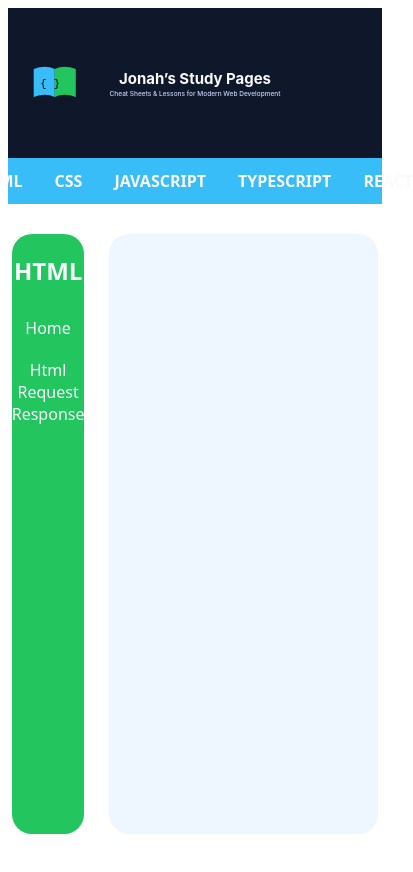
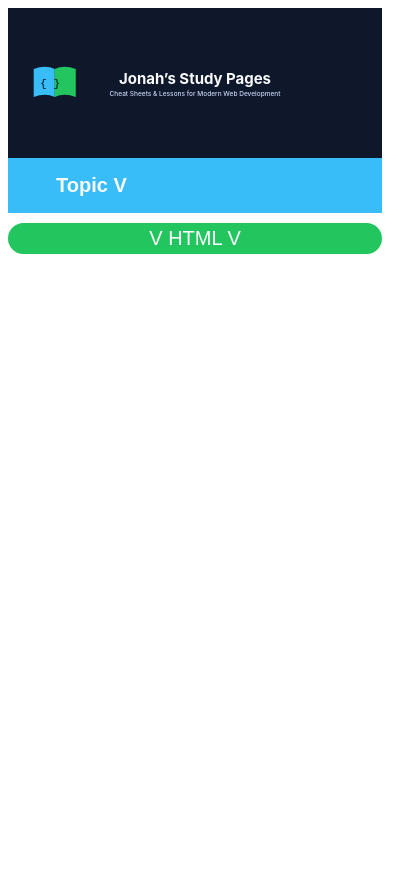
Before and after one commit to Jonah314/Jonah-sStudyPages, a React (Vite) app: page / in a window 390 px wide. Shown: the whole page, 413 px wide, since content can reach past the window. After the commit the page ends 844 px from the top, so only its background shows below. Built offline with nearby package versions, Linux system fonts and the light colour scheme.

Commit message:
Implement responsive dropdown menus for navigation in LeftNavBar and TopNavbar components

```diff
--- a/src/Components/core/LeftNavbar.jsx
+++ b/src/Components/core/LeftNavbar.jsx
@@ -1,10 +1,13 @@
 import React from "react";
 import { NavLink, useParams } from "react-router-dom";
 import "../../Styles/leftNavbarCSS.css";
+import {useState} from 'react';
 
 
 
 function LeftNavBar(props) {
+  const [isDropdownOpen, setIsDropdownOpen] = useState(false);
+
   const pagesByTopic = {
   HTML: [
 
@@ -49,6 +52,7 @@ function LeftNavBar(props) {
 
   const handleSelectPage = (value) => {
     props.pageLinks(value);
+    setIsDropdownOpen(false); // close dropdown after selecting
   };
 
   function SetPagesLinks() {
@@ -61,7 +65,9 @@ function LeftNavBar(props) {
       </>
     );
   }
-
+   const toggleDropdown = () => {
+    setIsDropdownOpen((prev) => !prev);
+  };
 
 
   return (
@@ -69,10 +75,22 @@ function LeftNavBar(props) {
 
 
     <div className="leftNavbar">
-      <h2 className="center">{props.topic}</h2>
-      <ul className="center">
-        <SetPagesLinks />
-      </ul>
+      <div className="leftNavbarPhone">
+        <button className="leftDropDownButton" onClick={toggleDropdown}>
+          V {props.topic} V
+        </button>
+        {isDropdownOpen && (
+          <SetPagesLinks />
+        )}
+      </div>
+
+      <div className="fullScreen">
+          <h2 className="center">{props.topic}</h2>
+          <ul className="center">
+            <SetPagesLinks />
+          </ul>
+      </div>
+
     </div>
   );
 }
--- a/src/Components/core/TopNavbar.jsx
+++ b/src/Components/core/TopNavbar.jsx
@@ -1,16 +1,36 @@
-import React from "react";
+import React, { useState } from "react";
 import { NavLink } from "react-router-dom";
 import "../../Styles/topNavbarCSS.css";
-import {useState, useEffect} from 'react';
 
 function TopNavbar({ onSelect }) {
+  const [isDropdownOpen, setIsDropdownOpen] = useState(false);
 
   const handleSelect = (value) => {
     onSelect(value);
+    setIsDropdownOpen(false); // close dropdown after selecting
+  };
+
+  const toggleDropdown = () => {
+    setIsDropdownOpen((prev) => !prev);
   };
 
   return (
     <nav className="topNavbar">
+      <div className="topNavPhoneMenu">
+        <button className="dropDownButton" onClick={toggleDropdown}>
+          Topic V
+        </button>
+        {isDropdownOpen && (
+          <div className="topNavDropDownContent">
+            <p onClick={() => handleSelect("HTML")}>HTML</p>
+            <p onClick={() => handleSelect("CSS")}>CSS</p>
+            <p onClick={() => handleSelect("JAVASCRIPT")}>JAVASCRIPT</p>
+            <p onClick={() => handleSelect("TYPESCRIPT")}>TYPESCRIPT</p>
+            <p onClick={() => handleSelect("REACT")}>REACT</p>
+          </div>
+        )}
+      </div>
+
       <ul className="navList">
         <li onClick={() => handleSelect("HTML")} role="button" tabIndex={0}>
           HTML
@@ -27,7 +47,6 @@ function TopNavbar({ onSelect }) {
         <li onClick={() => handleSelect("REACT")} role="button" tabIndex={0}>
           REACT
         </li>
-
       </ul>
     </nav>
   );
--- a/src/Styles/appLayoutCSS.css
+++ b/src/Styles/appLayoutCSS.css
@@ -16,3 +16,14 @@
     column-gap: 25px;
     min-height:600px;
 }
+
+/* Styling for phones */
+
+@media only screen and (max-width:600px){
+    .bottom{
+        display:flex;
+        flex-direction:column;
+        width:100%;
+        margin: 10px 0;
+    }
+}
--- a/src/Styles/leftNavbarCSS.css
+++ b/src/Styles/leftNavbarCSS.css
@@ -25,7 +25,9 @@
   animation-iteration-count: one;
 }
 
-
+.leftNavbarPhone{
+  display:none;
+}
 
 
 @keyframes shake-soft {
@@ -36,3 +38,29 @@
   80%  { transform: translate(1px, 0) rotate(0.2deg); }
   100% { transform: translate(0, 0) rotate(0); }
 }
+
+/* Drop Down menu for phones Styling */
+@media only screen and (max-width:600px){
+  .fullScreen{
+    display:none;
+  }
+  .leftNavbarPhone{
+    display:flex;
+    flex-direction:column;
+    justify-content:center;
+    align-items:center;
+  }
+  .leftDropDownButton {
+    display:flex;
+    justify-content:center;
+    align-items:center;
+    border: none;
+    padding: 0.25rem 1rem;
+    cursor: pointer;
+    font-size:20px;
+    background-color:var(--color-accent-green);
+    color:white;
+  }
+
+
+}
--- a/src/Styles/topNavbarCSS.css
+++ b/src/Styles/topNavbarCSS.css
@@ -50,3 +50,50 @@
 .navList li:active {
   opacity: 0.8;
 }
+
+
+.topNavPhoneMenu {
+  position: relative;
+  display: none;
+}
+
+.dropDownButton {
+  background-color: var(--color-accent-blue);
+  color: var(--color-text-primary);
+  font-weight: 600;
+  border: none;
+  padding: 0.25rem 1rem;
+  cursor: pointer;
+  font-size:20px;
+}
+
+.topNavDropDownContent {
+  position: absolute;
+  background-color: var(--color-bg-primary);
+  min-width: 160px;
+  box-shadow: 0px 8px 16px rgba(0,0,0,0.2);
+  z-index: 1;
+  display: flex;
+  flex-direction: column;
+}
+
+.topNavDropDownContent p {
+  color: var(--color-text-primary);
+  padding: 0.5rem 1rem;
+  margin: 0;
+  cursor: pointer;
+}
+
+.topNavDropDownContent p:hover {
+  background-color: var(--color-accent-blue);
+  color: var(--color-text-primary);
+}
+@media only screen and (max-width: 600px) {
+  .navList {
+    display: none;
+  }
+  .topNavPhoneMenu {
+  position: relative;
+  display: inline-block;
+}
+}
```
